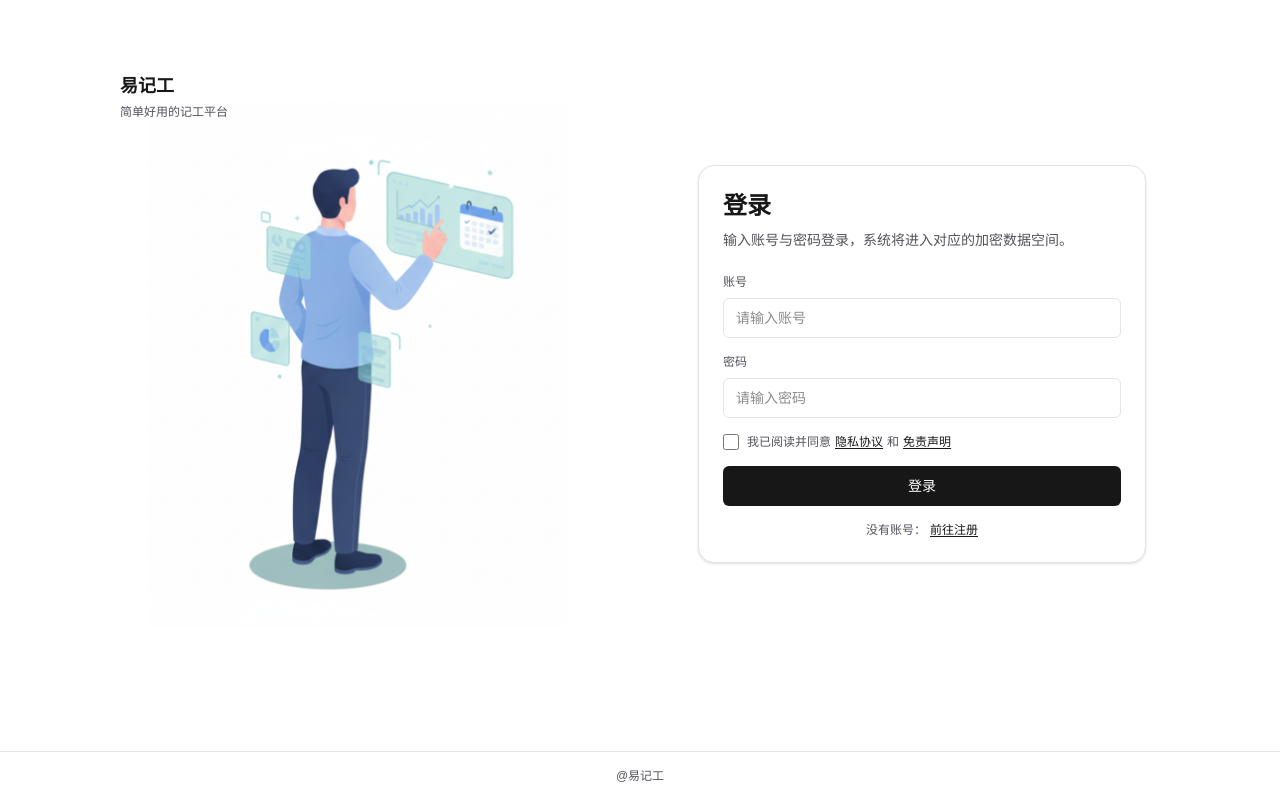
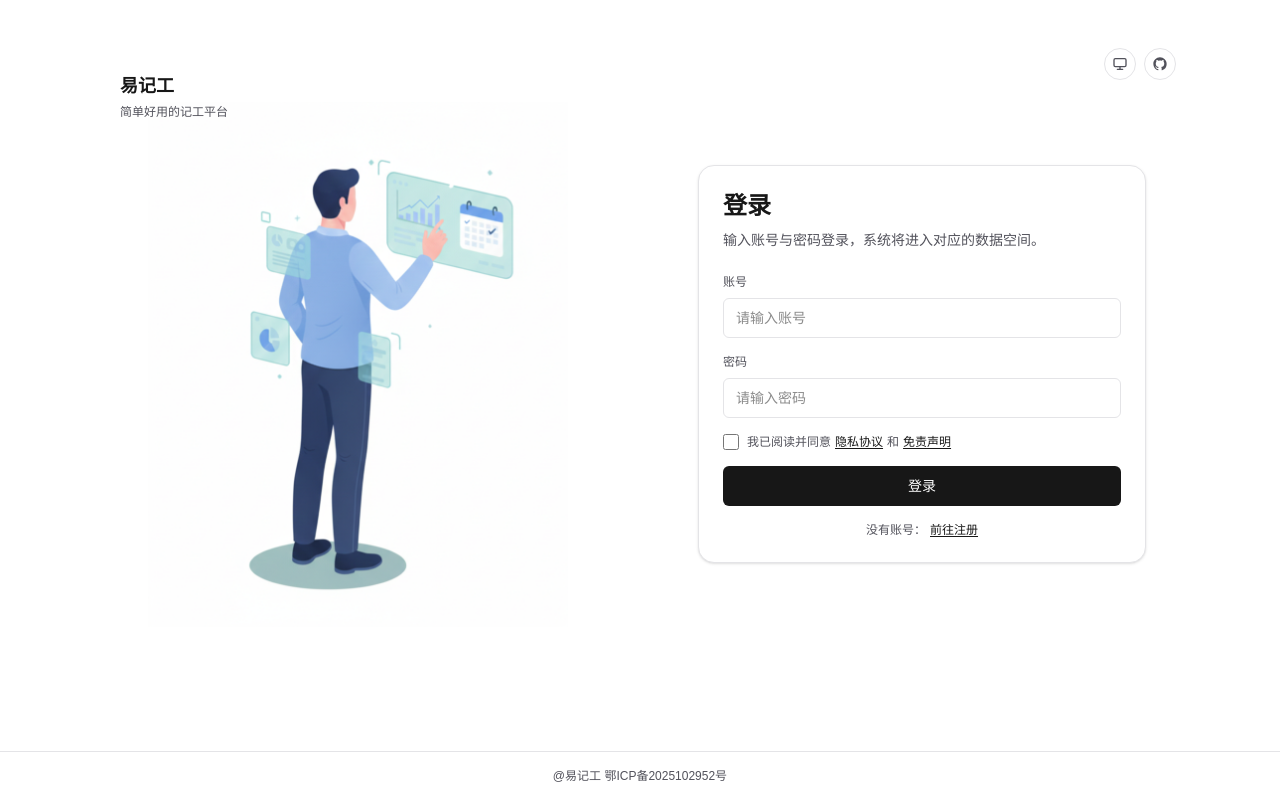
Before and after one commit to ifzc/easy_record_working, a Next.js app: page /login in a window 1280 px wide. Built offline with nearby package versions, Linux system fonts and the light colour scheme.

Commit message:
feat：细节优化

```diff
--- a/app/components/Header.tsx
+++ b/app/components/Header.tsx
@@ -165,6 +165,8 @@ export default function Header() {
               </span>
             </nav>
             {user ? (
+              <div className="flex items-center gap-2">
+                <ThemeToggle />
                 <div ref={menuRef} className="relative">
                   <button
                     type="button"
@@ -174,19 +176,11 @@ export default function Header() {
                     {user.display_name ?? user.account}
                   </button>
                   {menuOpen ? (
-                  <div className="absolute right-0 mt-2 w-48 rounded-md border border-[color:var(--border)] bg-[color:var(--surface)] p-2 text-xs text-foreground shadow-sm">
+                    <div className="absolute right-0 mt-2 w-21 rounded-md border border-[color:var(--border)] bg-[color:var(--surface)] p-2 text-xs text-foreground shadow-sm">
                       <div className="flex items-center justify-between gap-2 px-2 py-1">
                         <span className="text-[color:var(--muted-foreground)]">
                           个人用户
                         </span>
-                    </div>
-                    <div className="px-2 py-1">
-                      <ThemeToggle
-                        label="主题模式"
-                        className="flex items-center justify-between gap-2"
-                        labelClassName="whitespace-nowrap text-[color:var(--muted-foreground)]"
-                        selectClassName="w-24 rounded-md px-2 py-1 text-xs text-foreground"
-                      />
                       </div>
                       <button
                         type="button"
@@ -204,6 +198,7 @@ export default function Header() {
                       </button>
                     </div>
                   ) : null}
+                </div>
               </div>
             ) : null}
           </div>
--- a/app/components/ThemeToggle.tsx
+++ b/app/components/ThemeToggle.tsx
@@ -7,25 +7,80 @@ type ThemePreference = "system" | "light" | "dark";
 
 const STORAGE_KEY = "easy-record-theme";
 
-const options: Array<{ value: ThemePreference; label: string }> = [
-  { value: "system", label: "跟随系统" },
-  { value: "light", label: "明亮模式" },
-  { value: "dark", label: "暗黑模式" },
-];
+const preferenceLabels: Record<ThemePreference, string> = {
+  system: "跟随系统",
+  light: "明亮模式",
+  dark: "暗黑模式",
+};
+
+const cycleOrder: ThemePreference[] = ["system", "light", "dark"];
 
 type ThemeToggleProps = {
   className?: string;
-  selectClassName?: string;
-  label?: string;
-  labelClassName?: string;
 };
 
-export default function ThemeToggle({
-  className,
-  selectClassName,
-  label,
-  labelClassName,
-}: ThemeToggleProps) {
+function SunIcon({ className }: { className?: string }) {
+  return (
+    <svg
+      viewBox="0 0 24 24"
+      fill="none"
+      stroke="currentColor"
+      strokeWidth="2"
+      strokeLinecap="round"
+      strokeLinejoin="round"
+      className={className}
+      aria-hidden="true"
+    >
+      <circle cx="12" cy="12" r="4" />
+      <path d="M12 2v2" />
+      <path d="M12 20v2" />
+      <path d="M4.93 4.93l1.41 1.41" />
+      <path d="M17.66 17.66l1.41 1.41" />
+      <path d="M2 12h2" />
+      <path d="M20 12h2" />
+      <path d="M4.93 19.07l1.41-1.41" />
+      <path d="M17.66 6.34l1.41-1.41" />
+    </svg>
+  );
+}
+
+function MoonIcon({ className }: { className?: string }) {
+  return (
+    <svg
+      viewBox="0 0 24 24"
+      fill="none"
+      stroke="currentColor"
+      strokeWidth="2"
+      strokeLinecap="round"
+      strokeLinejoin="round"
+      className={className}
+      aria-hidden="true"
+    >
+      <path d="M21 12.79A9 9 0 1 1 11.21 3a7 7 0 0 0 9.79 9.79z" />
+    </svg>
+  );
+}
+
+function MonitorIcon({ className }: { className?: string }) {
+  return (
+    <svg
+      viewBox="0 0 24 24"
+      fill="none"
+      stroke="currentColor"
+      strokeWidth="2"
+      strokeLinecap="round"
+      strokeLinejoin="round"
+      className={className}
+      aria-hidden="true"
+    >
+      <rect x="3" y="4" width="18" height="12" rx="2" ry="2" />
+      <path d="M8 20h8" />
+      <path d="M12 16v4" />
+    </svg>
+  );
+}
+
+export default function ThemeToggle({ className }: ThemeToggleProps) {
   const [preference, setPreference] = useState<ThemePreference>("system");
 
   useEffect(() => {
@@ -48,42 +103,36 @@ export default function ThemeToggle({
     document.documentElement.dataset.theme = next;
   }
 
-  function handleChange(event: React.ChangeEvent<HTMLSelectElement>) {
-    const next = event.target.value as ThemePreference;
+  function handleToggle() {
+    const currentIndex = cycleOrder.indexOf(preference);
+    const next = cycleOrder[(currentIndex + 1) % cycleOrder.length];
     setPreference(next);
     applyPreference(next);
     window.localStorage.setItem(STORAGE_KEY, next);
   }
 
+  const label = preferenceLabels[preference];
+  const icon =
+    preference === "light" ? (
+      <SunIcon className="h-4 w-4" />
+    ) : preference === "dark" ? (
+      <MoonIcon className="h-4 w-4" />
+    ) : (
+      <MonitorIcon className="h-4 w-4" />
+    );
+
   return (
-    <label
+    <button
+      type="button"
+      onClick={handleToggle}
       className={cn(
-        "text-xs font-medium text-[color:var(--muted-foreground)]",
+        "inline-flex h-8 w-8 items-center justify-center rounded-full border border-[color:var(--border)] text-[color:var(--muted-foreground)] transition hover:text-foreground",
         className,
       )}
+      aria-label={`主题模式：${label}`}
+      title={label}
     >
-      {label ? (
-        <span className={cn("text-[color:var(--muted-foreground)]", labelClassName)}>
-          {label}
-        </span>
-      ) : (
-        <span className="sr-only">主题模式</span>
-      )}
-      <select
-        value={preference}
-        onChange={handleChange}
-        className={cn(
-          "rounded-full border border-[color:var(--border)] bg-transparent px-3 py-1 text-xs font-medium text-[color:var(--muted-foreground)] transition hover:text-foreground",
-          selectClassName,
-        )}
-        aria-label="主题模式"
-      >
-        {options.map((option) => (
-          <option key={option.value} value={option.value}>
-            {option.label}
-          </option>
-        ))}
-      </select>
-    </label>
+      {icon}
+    </button>
   );
 }
--- a/app/layout.tsx
+++ b/app/layout.tsx
@@ -37,7 +37,9 @@ export default function RootLayout({
               <AuthGuard>{children}</AuthGuard>
             </main>
             <footer className="border-t border-[color:var(--border)] py-4 text-center text-xs text-[color:var(--muted-foreground)]">
-              @易记工
+              <div className="flex flex-col items-center gap-1">
+                <span>@易记工 鄂ICP备2025102952号</span>
+              </div>
             </footer>
           </NoticeProvider>
         </div>
--- a/app/login/page.tsx
+++ b/app/login/page.tsx
@@ -3,6 +3,7 @@
 import { useEffect, useState } from "react";
 import { useRouter } from "next/navigation";
 import Link from "next/link";
+import ThemeToggle from "../components/ThemeToggle";
 import { apiJson } from "../lib/api";
 import { useNotice } from "../components/NoticeProvider";
 import { AuthSession, loadAuthSession, saveAuthSession } from "../lib/auth";
@@ -98,7 +99,22 @@ export default function LoginPage() {
   }
 
   return (
-    <section className="flex min-h-[calc(100vh-120px)] flex-col gap-6 px-4 py-6 lg:flex-row lg:items-stretch lg:gap-10">
+    <section className="relative flex min-h-[calc(100vh-120px)] flex-col gap-6 px-4 py-6 lg:flex-row lg:items-stretch lg:gap-10">
+      <div className="absolute right-6 top-6 z-20 flex items-center gap-2">
+        <ThemeToggle />
+        <a
+          href="https://github.com/ifzc/easy_record_working"
+          target="_blank"
+          rel="noreferrer"
+          className="inline-flex h-8 w-8 items-center justify-center rounded-full border border-[color:var(--border)] text-[color:var(--muted-foreground)] transition hover:text-foreground"
+          aria-label="GitHub"
+          title="GitHub"
+        >
+          <svg viewBox="0 0 24 24" aria-hidden="true" className="h-4 w-4 fill-current">
+            <path d="M12 2C6.477 2 2 6.484 2 12.019c0 4.424 2.865 8.182 6.839 9.504.5.092.682-.217.682-.483 0-.237-.009-.868-.014-1.703-2.782.605-3.369-1.343-3.369-1.343-.454-1.158-1.11-1.466-1.11-1.466-.908-.62.069-.608.069-.608 1.004.071 1.532 1.037 1.532 1.037.892 1.53 2.341 1.088 2.91.832.092-.647.35-1.088.636-1.338-2.22-.253-4.555-1.114-4.555-4.956 0-1.094.39-1.988 1.03-2.688-.103-.254-.446-1.272.098-2.65 0 0 .84-.27 2.75 1.026A9.564 9.564 0 0 1 12 6.844c.85.004 1.705.115 2.504.337 1.909-1.296 2.748-1.026 2.748-1.026.546 1.378.203 2.396.1 2.65.64.7 1.028 1.594 1.028 2.688 0 3.852-2.339 4.7-4.566 4.948.359.31.678.921.678 1.856 0 1.338-.012 2.418-.012 2.747 0 .268.18.58.688.482A10.02 10.02 0 0 0 22 12.019C22 6.484 17.523 2 12 2Z" />
+          </svg>
+        </a>
+      </div>
       <div className="relative w-full overflow-hidden rounded-2xl lg:w-1/2">
         <div className="absolute left-6 top-6 z-10">
           <p className="text-lg font-semibold text-foreground">易记工</p>
@@ -120,7 +136,7 @@ export default function LoginPage() {
           <div className="space-y-2">
             <h1 className="text-2xl font-semibold">登录</h1>
             <p className="text-sm text-[color:var(--muted-foreground)]">
-              输入账号与密码登录，系统将进入对应的加密数据空间。
+              输入账号与密码登录，系统将进入对应的数据空间。
             </p>
           </div>
 
--- a/app/register/page.tsx
+++ b/app/register/page.tsx
@@ -3,6 +3,7 @@
 import { useState } from "react";
 import { useRouter } from "next/navigation";
 import Link from "next/link";
+import ThemeToggle from "../components/ThemeToggle";
 import { apiJson } from "../lib/api";
 import { useNotice } from "../components/NoticeProvider";
 import { AuthSession, saveAuthSession } from "../lib/auth";
@@ -110,7 +111,22 @@ export default function RegisterPage() {
   }
 
   return (
-    <section className="flex min-h-[calc(100vh-120px)] flex-col gap-6 px-4 py-6 lg:flex-row lg:items-stretch lg:gap-10">
+    <section className="relative flex min-h-[calc(100vh-120px)] flex-col gap-6 px-4 py-6 lg:flex-row lg:items-stretch lg:gap-10">
+      <div className="absolute right-6 top-6 z-20 flex items-center gap-2">
+        <ThemeToggle />
+        <a
+          href="https://github.com/ifzc/easy_record_working"
+          target="_blank"
+          rel="noreferrer"
+          className="inline-flex h-8 w-8 items-center justify-center rounded-full border border-[color:var(--border)] text-[color:var(--muted-foreground)] transition hover:text-foreground"
+          aria-label="GitHub"
+          title="GitHub"
+        >
+          <svg viewBox="0 0 24 24" aria-hidden="true" className="h-4 w-4 fill-current">
+            <path d="M12 2C6.477 2 2 6.484 2 12.019c0 4.424 2.865 8.182 6.839 9.504.5.092.682-.217.682-.483 0-.237-.009-.868-.014-1.703-2.782.605-3.369-1.343-3.369-1.343-.454-1.158-1.11-1.466-1.11-1.466-.908-.62.069-.608.069-.608 1.004.071 1.532 1.037 1.532 1.037.892 1.53 2.341 1.088 2.91.832.092-.647.35-1.088.636-1.338-2.22-.253-4.555-1.114-4.555-4.956 0-1.094.39-1.988 1.03-2.688-.103-.254-.446-1.272.098-2.65 0 0 .84-.27 2.75 1.026A9.564 9.564 0 0 1 12 6.844c.85.004 1.705.115 2.504.337 1.909-1.296 2.748-1.026 2.748-1.026.546 1.378.203 2.396.1 2.65.64.7 1.028 1.594 1.028 2.688 0 3.852-2.339 4.7-4.566 4.948.359.31.678.921.678 1.856 0 1.338-.012 2.418-.012 2.747 0 .268.18.58.688.482A10.02 10.02 0 0 0 22 12.019C22 6.484 17.523 2 12 2Z" />
+          </svg>
+        </a>
+      </div>
       <div className="relative w-full overflow-hidden rounded-2xl lg:w-1/2">
         <div className="absolute left-6 top-6 z-10">
           <p className="text-lg font-semibold text-foreground">易记工</p>
```
Lines whose indentation alone changed are shown as unchanged.
